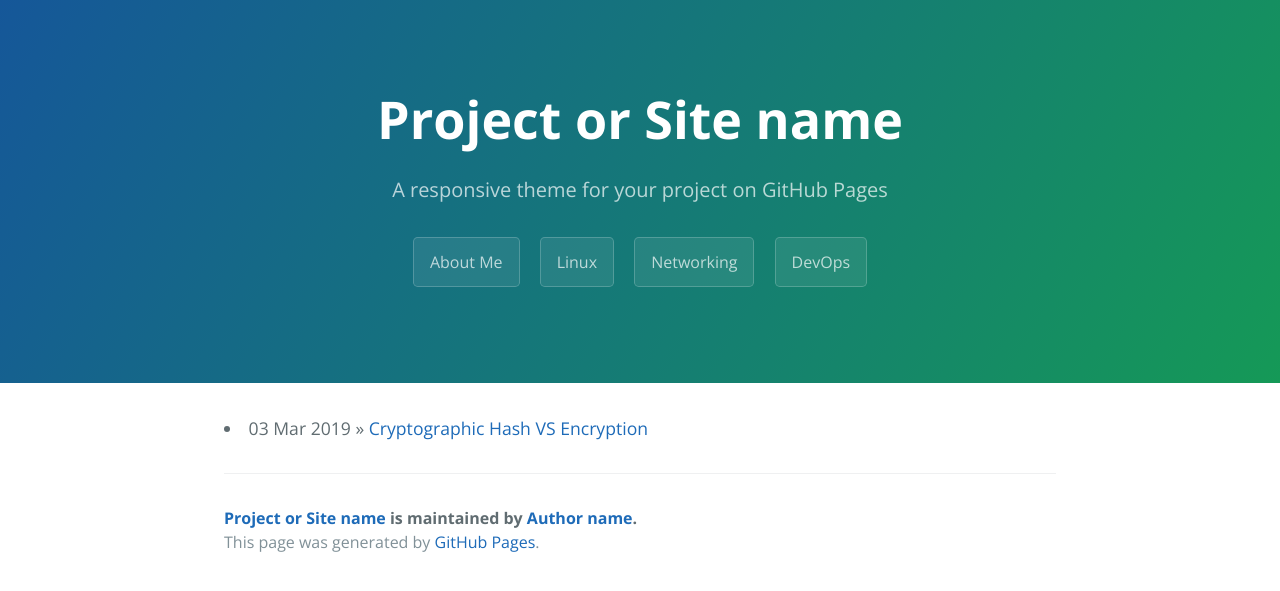
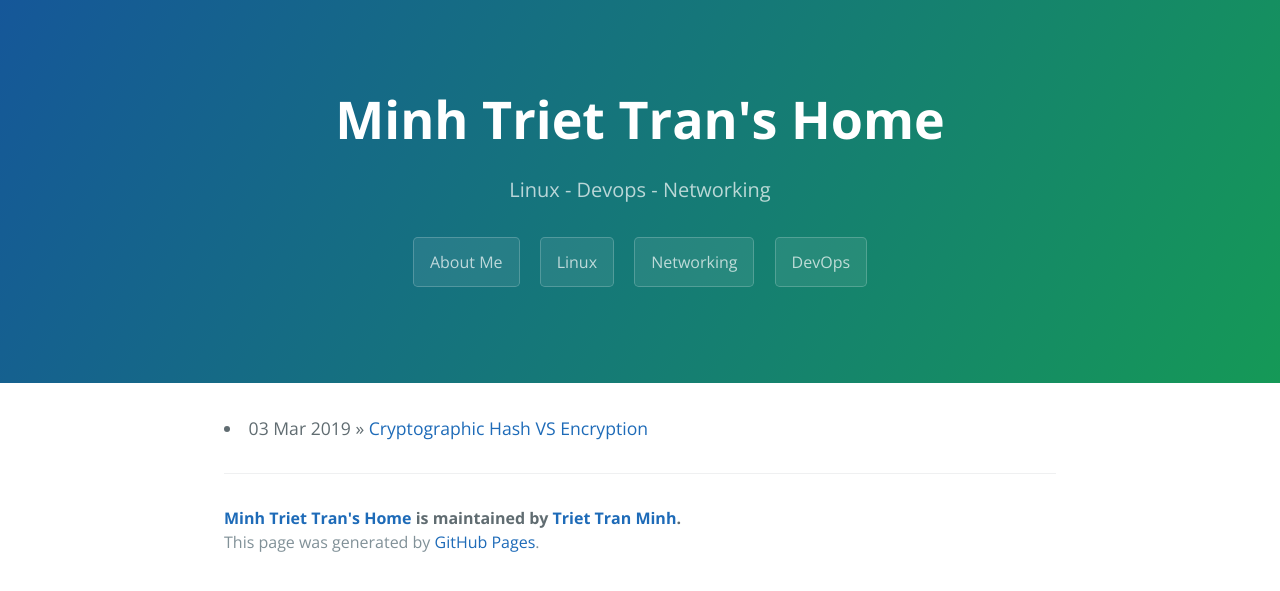
Before and after one commit to minhtrietbkit/minhtrietbkit.github.io, a Jekyll site: the page built from Networking.html, in a window 1280 px wide. Shown: the top 591 px of the page. Built offline with Jekyll 4.4.1, drawn with Linux system fonts in a browser that asks for light colours.

Commit message:
modify site info

```diff
--- a/_config.yml
+++ b/_config.yml
@@ -1,14 +1,14 @@
 # Setup
-title:        Project or Site name
-tagline:      A responsive theme for your project on GitHub Pages
-baseurl:      ""
+title:        Minh Triet Tran's Home
+tagline:      Linux  - Devops - Networking
+baseurl:      "https://minhtrietbkit.github.io/"
 paginate:     1
 locale:       "en"
 
 # About/contact
 author:
-  name:       Author name
-  url:        http://yourhomepage.com
+  name:       Triet Tran Minh
+  url:        https://www.linkedin.com/in/trietminhtran/
 
 # Plugins
 plugins:
```
